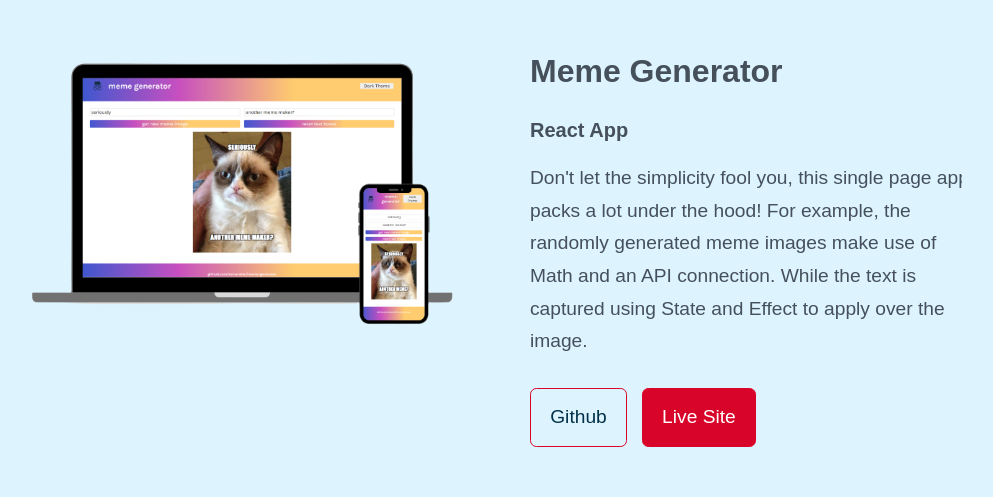
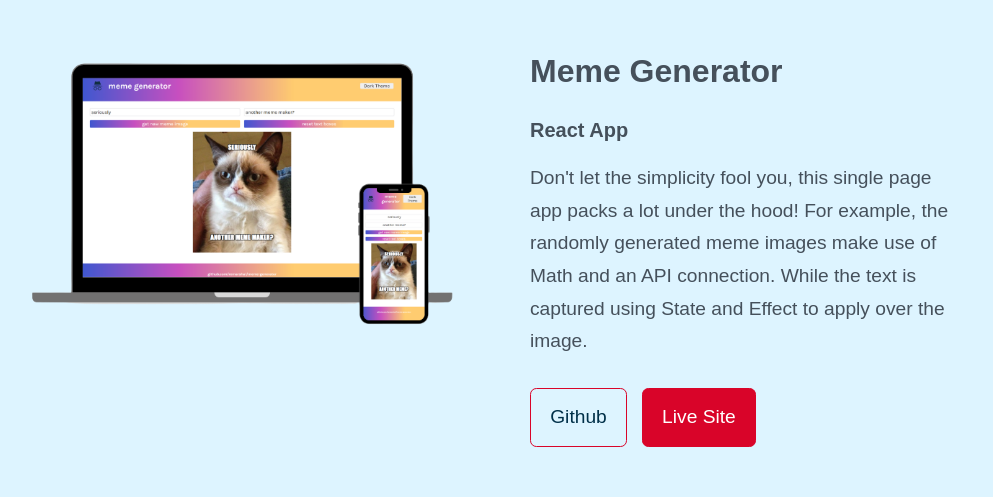
Before and after one commit to remarshal/marshal-rocks-react, a React (Create React App) app: page / in a window 1280 px wide. Shown: the part 5068-5565 px from the top of the page, without its empty margins (158-1151 px from the left). Built offline with nearby package versions, Linux system fonts and the light colour scheme; a web font is replaced by a local one.

Commit message:
added padding to .card--info

```diff
--- a/src/Components/card.css
+++ b/src/Components/card.css
@@ -23,7 +23,7 @@
 }
 
 .card--info {
-    padding: 0 1rem 0 1rem;
+    padding: 0 2rem 0 1rem;
 }
 
 .btn--card {
```
